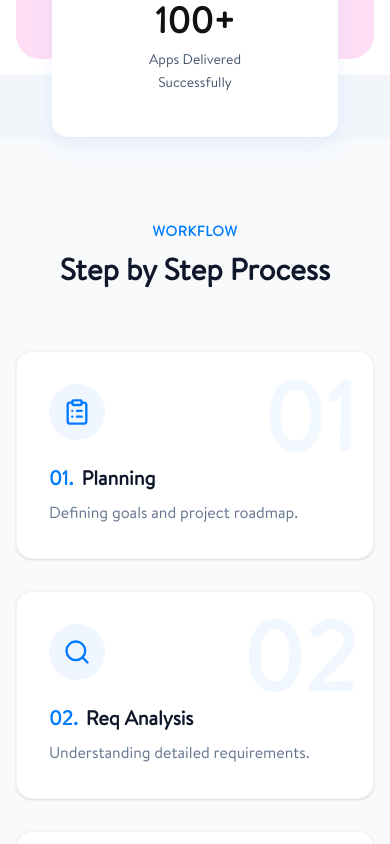
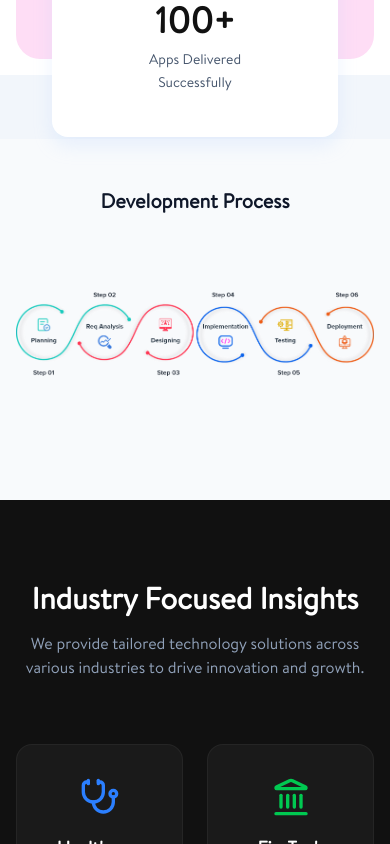
Before and after one commit to HariVMS/portnxt, a Next.js app: page / in a window 390 px wide. Shown: the part 8020-8864 px from the top of the page. Built offline with nearby package versions, Linux system fonts and the light colour scheme.

Commit message:
completed the development process Ui desing in home page

```diff
--- a/src/components/sections/Process.tsx
+++ b/src/components/sections/Process.tsx
@@ -1,42 +1,18 @@
 import { ClipboardList, Search, PenTool, Code2, ShieldCheck, Rocket } from "lucide-react";
+import Image from "next/image";
 
-const steps = [
-    { id: "01", title: "Planning", desc: "Defining goals and project roadmap.", icon: ClipboardList },
-    { id: "02", title: "Req Analysis", desc: "Understanding detailed requirements.", icon: Search },
-    { id: "03", title: "Design", desc: "Creating UI/UX design prototypes.", icon: PenTool },
-    { id: "04", title: "Development", desc: "Writing clean and scalable code.", icon: Code2 },
-    { id: "05", title: "Testing", desc: "Ensuring bug-free performance.", icon: ShieldCheck },
-    { id: "06", title: "Deployment", desc: "Launching your product to the world.", icon: Rocket },
-];
 
 export default function Process() {
     return (
-        <section className="py-20 bg-slate-50">
-            <div className="container">
+        <section className="py-12  bg-slate-50">
+            <div className="container 2xl:max-w-[1536px] ">
                 <div className="text-center mb-16">
-                    <span className="text-primary font-bold tracking-wider text-sm">WORKFLOW</span>
-                    <h2 className="text-3xl md:text-5xl font-bold mt-2 text-slate-900">Step by Step Process</h2>
+                    <span className="font-bold text-xl sm:text-3xl lg:text-3xl mb-4 text-center">Development Process</span>
                 </div>
 
-                <div className="grid grid-cols-1 md:grid-cols-2 lg:grid-cols-3 gap-8">
-                    {steps.map((step, idx) => (
-                        <div key={idx} className="bg-white p-8 rounded-2xl shadow-sm border border-slate-100 relative overflow-hidden group hover:shadow-xl transition-all duration-300">
-                            <div className="absolute top-0 right-0 p-4 opacity-5 group-hover:opacity-10 transition-opacity">
-                                <span className="text-8xl font-black text-primary">{step.id}</span>
-                            </div>
-
-                            <div className="w-14 h-14 bg-blue-50 rounded-full flex items-center justify-center mb-6 group-hover:scale-110 transition-transform text-primary">
-                                <step.icon size={28} />
-                            </div>
-
-                            <h3 className="text-xl font-bold text-slate-900 mb-2 flex items-center gap-2">
-                                <span className="text-primary">{step.id}.</span> {step.title}
-                            </h3>
-                            <p className="text-slate-500 leading-relaxed">
-                                {step.desc}
-                            </p>
-                        </div>
-                    ))}
+                <div className="my-19 gap-8">
+                    <Image src={'/img/Home/Development Process.webp'} alt="Development Process" height={1600} width={1600}
+                        className="w-full h-full object-cover" />
                 </div>
             </div>
         </section>
```
